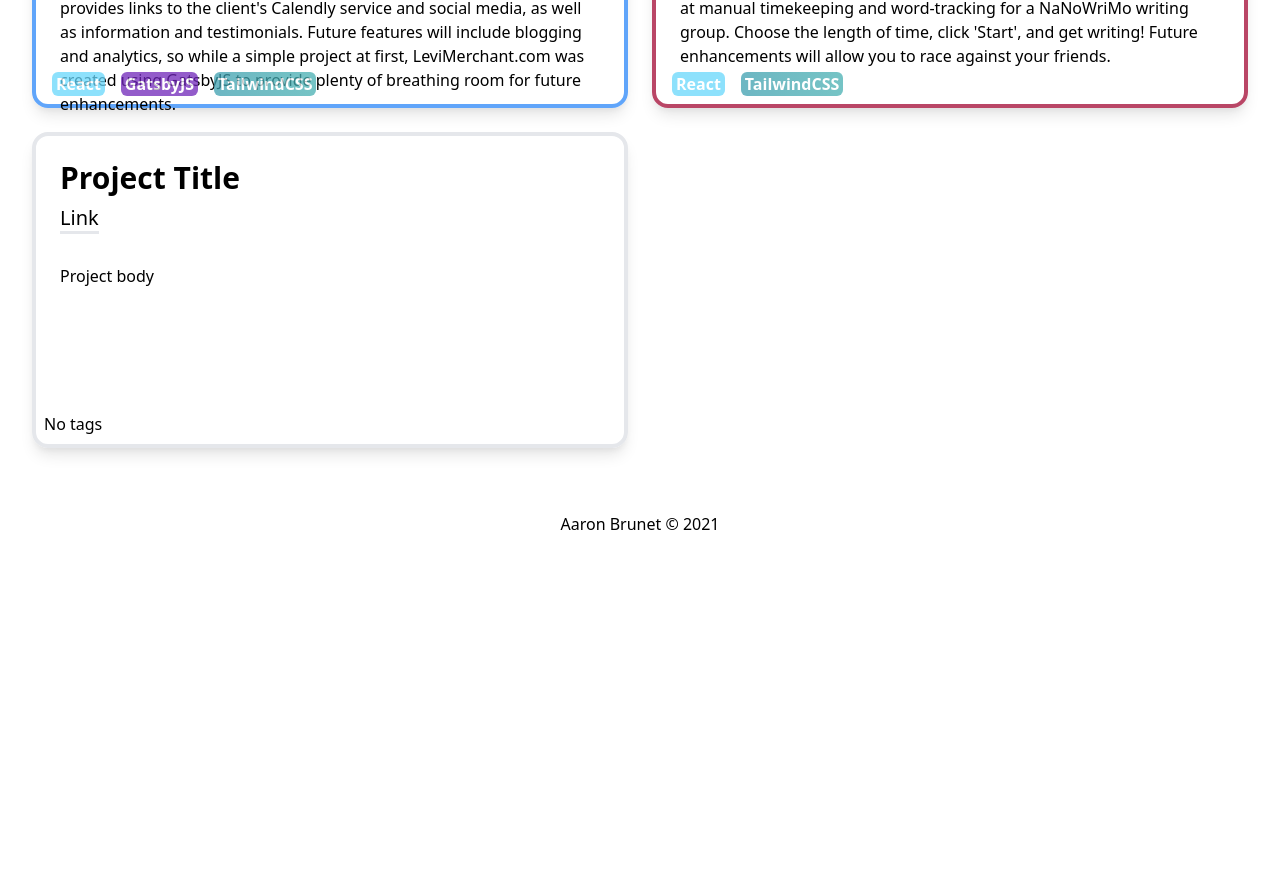
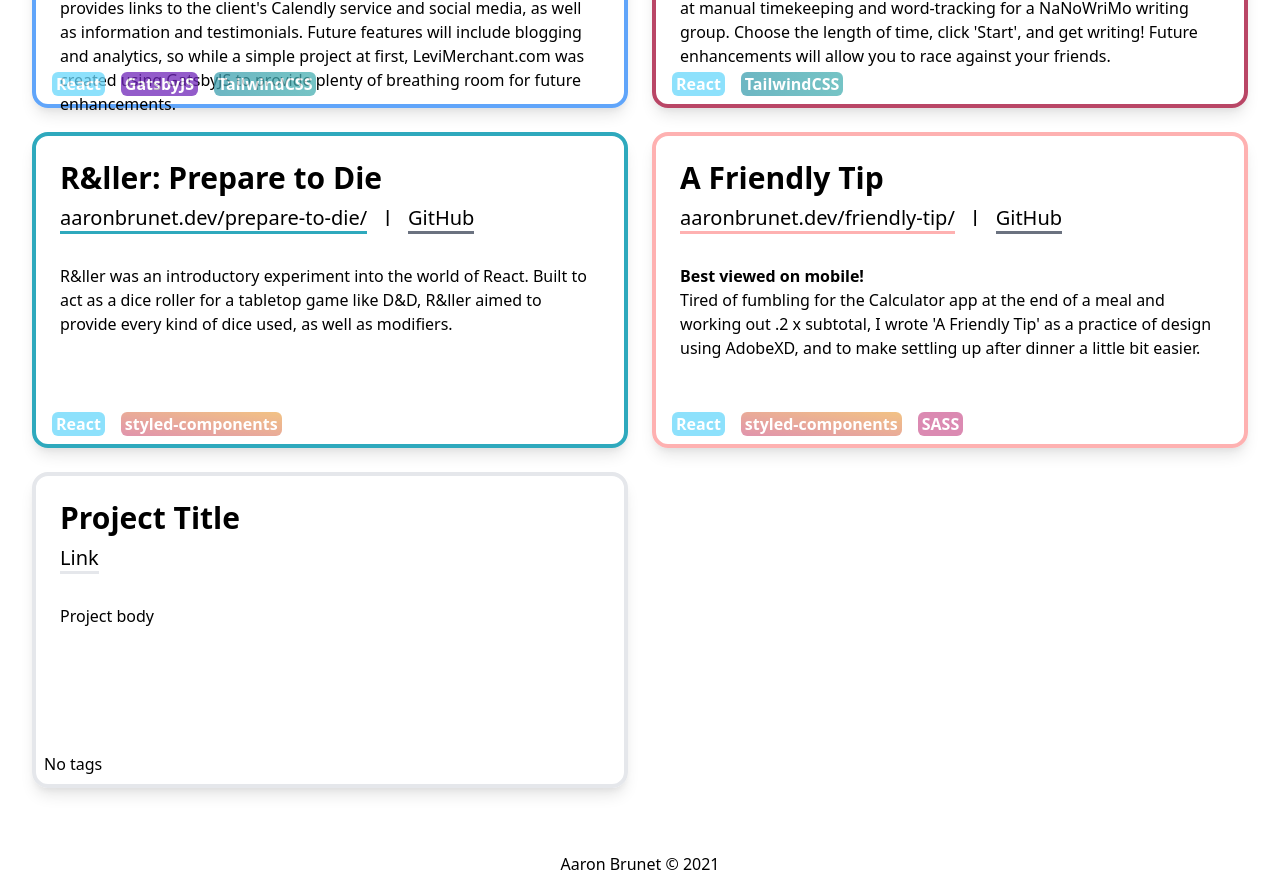
Before and after one commit to aaronbrunet/aaronbrunetdev-nextjs, a Next.js app: page / in a window 1280 px wide. Shown: the part 1020-1896 px from the top of the page. Before the commit the page ends 1556 px from the top, so only its background shows below. Built offline with nearby package versions, Linux system fonts and the light colour scheme; what @tailwindcss/typography would draw is missing.

Commit message:
Filled out projects

```diff
--- a/src/components/Project.js
+++ b/src/components/Project.js
@@ -7,7 +7,7 @@ export const Project = ({title='Project Title',linkHref='#',linkTitle='Link',git
         <div className={`project-card border-4 ${border}`}>
             <h4 className='p-2 block text-3xl font-semibold'>{title}</h4>
             <div className='flex flex-row px-2 py-0 pb-6 '>
-                <h4 className='text-xl'>
+                <h4 className={`text-xl text-${color}`}>
                     <a className={`${border} border-opacity-100 border-b-[3px] hover:border-opacity-75 hover:text-gray-500 hover:border-b-[5px] hover:pb-0`} href={linkHref} target='_blank'>
                     {linkTitle}
                     </a>
--- a/src/pages/index.js
+++ b/src/pages/index.js
@@ -94,6 +94,28 @@ export default function Home() {
                 >
                   <div>Write Like The Wind was written to facilitate writing sprints, such as for a creative writing class, blogging, journaling, or a competition like NaNoWriMo - in fact, the impetus for the project was the sad attempts at manual timekeeping and word-tracking for a NaNoWriMo writing group. Choose the length of time, click 'Start', and get writing! Future enhancements will allow you to race against your friends.</div>
                 </Project>
+                <Project
+                  title='R&ller: Prepare to Die'
+                  linkHref='https://aaronbrunet.dev/prepare-to-die/'
+                  linkTitle='aaronbrunet.dev/prepare-to-die/'
+                  gitHubHref='https://github.com/aaronbrunet/prepare-to-die'
+                  tags={[{title:'React',value:'react'},{title:'styled-components',value:'styled'}]}
+                  border='border-[#2EA9BD]'
+                  color='[#2EA9BD]'
+                >
+                  <div>R&ller was an introductory experiment into the world of React. Built to act as a dice roller for a tabletop game like D&D, R&ller aimed to provide every kind of dice used, as well as modifiers.</div>
+                </Project>
+                <Project
+                  title='A Friendly Tip'
+                  linkHref='https://aaronbrunet.dev/friendly-tip/'
+                  linkTitle='aaronbrunet.dev/friendly-tip/'
+                  gitHubHref='https://github.com/aaronbrunet/friendly-tip'
+                  tags={[{title:'React',value:'react'},{title:'styled-components',value:'styled'},{title:'SASS',value:'sass'}]}
+                  border='border-[#feb1b1]'
+                  color='[#feb1b1]'
+                >
+                  <div><b>Best viewed on mobile!</b><br/>Tired of fumbling for the Calculator app at the end of a meal and working out .2 x subtotal, I wrote 'A Friendly Tip' as a practice of design using AdobeXD, and to make settling up after dinner a little bit easier.</div>
+                </Project>
                 <Project />
 
               </div>
--- a/src/styles/globals.css
+++ b/src/styles/globals.css
@@ -57,11 +57,11 @@
   }
 
   .tag {
-    @apply p-1 my-0 mx-2 justify-center items-center flex rounded-md w-auto h-6 font-semibold opacity-75 text-white hover:opacity-100 transform transition duration-100 hover:-translate-y-1 cursor-pointer;
+    @apply p-1 my-0 mx-2 justify-center items-center flex rounded-md w-auto h-6 font-semibold opacity-75 text-white hover:opacity-100;
   }
 
   .tt-item {
-    @apply px-2 font-semibold opacity-75 hover:opacity-100 no-select;
+    @apply px-2 font-semibold opacity-75 hover:opacity-100 no-select transform transition duration-100 hover:-translate-y-1 cursor-pointer;
   }
 
   .tt-item svg {
```
